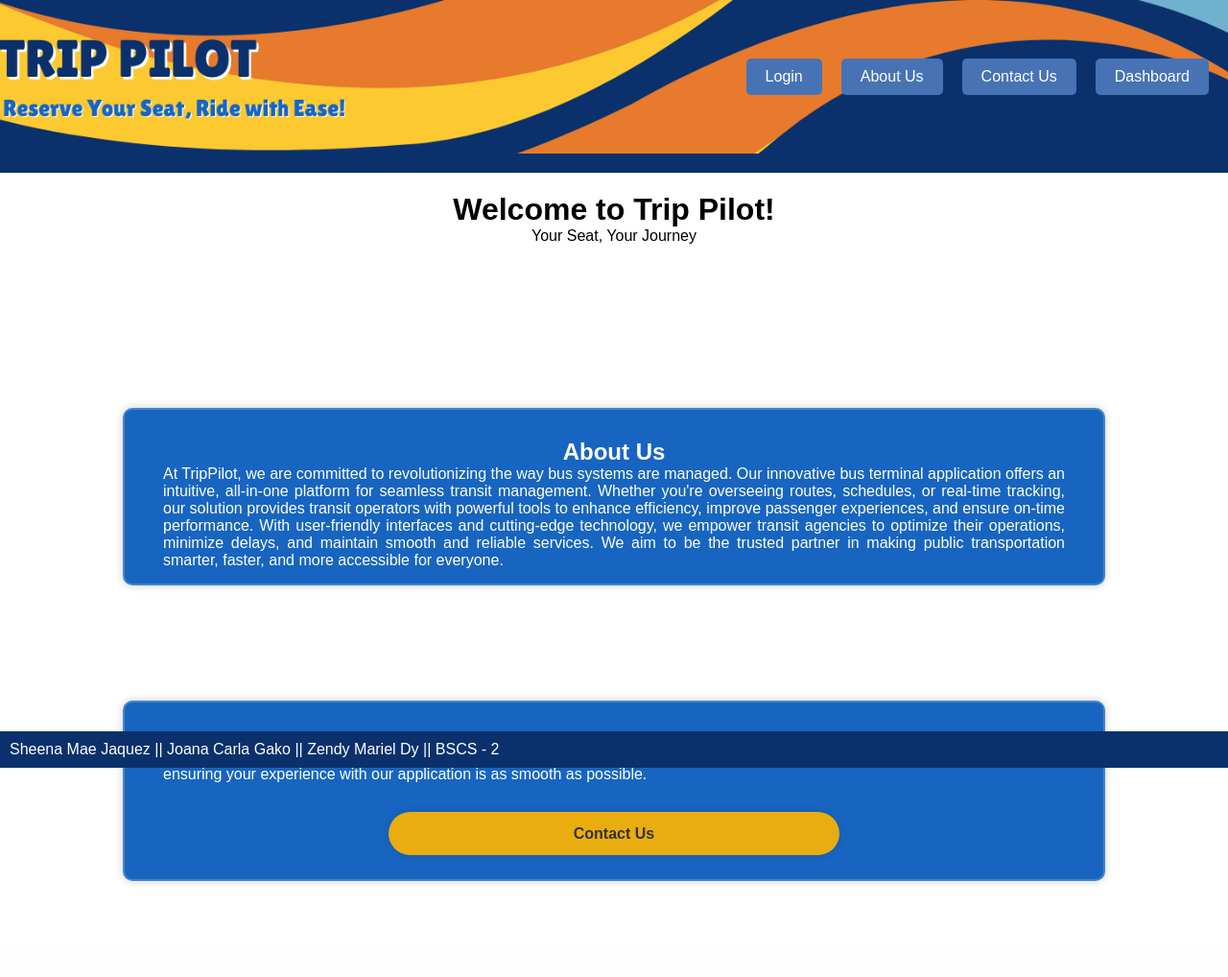
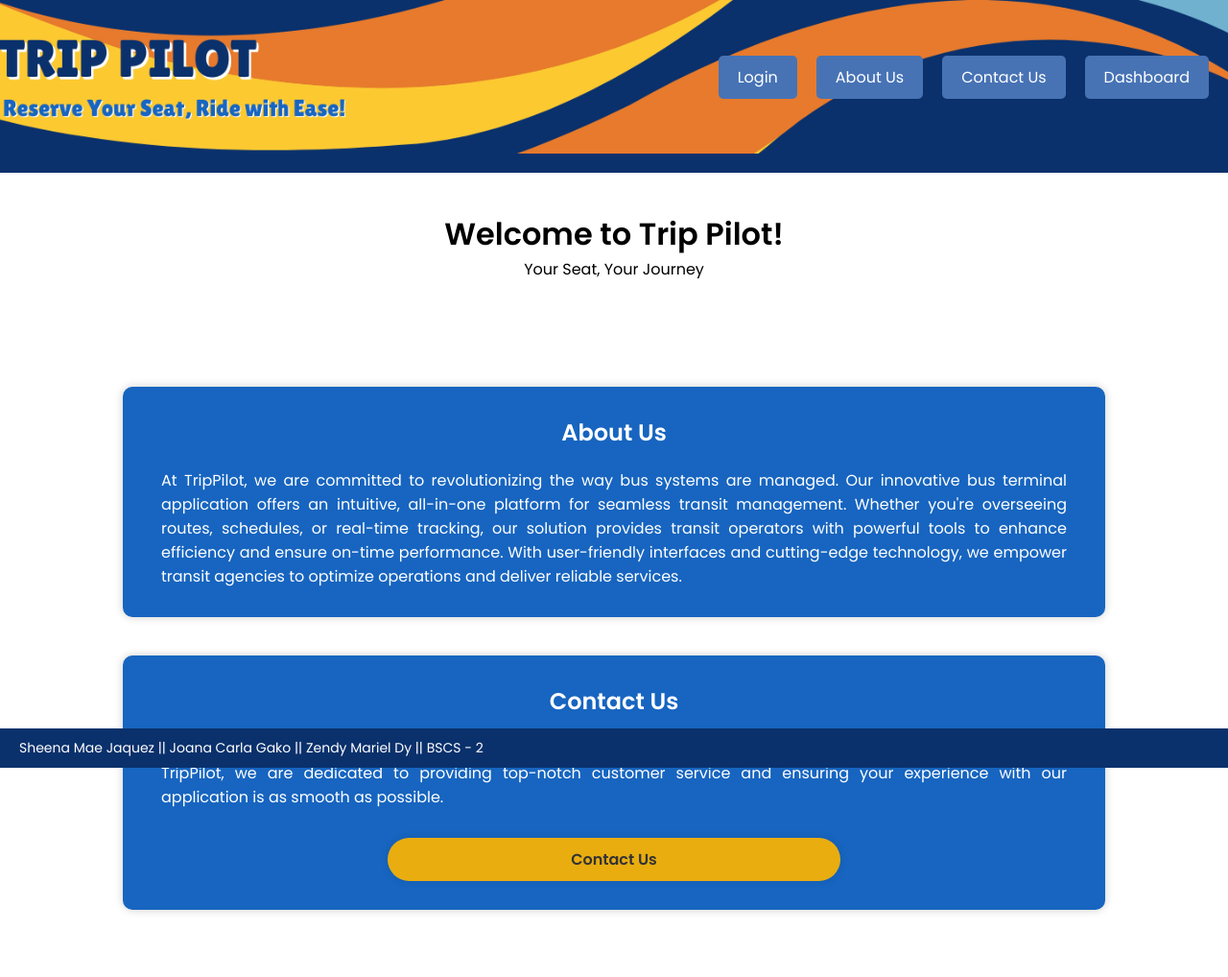
Before and after one commit to joanaxyz098/TripPilot_IM, a PHP site: page / in a window 1280 px wide. Shown: the whole page at 96% size. Before the commit the page ends 921 px from the top, so only its background shows below. Run offline with PHP 8.4, Linux system fonts and the light colour scheme.

Commit message:
Update index.php

```diff
--- a/index.php
+++ b/index.php
@@ -3,13 +3,24 @@
 <head>
     <meta charset="UTF-8">
     <meta name="viewport" content="width=device-width, initial-scale=1.0">
-    <title>Project Home Page</title>
+    <title>Trip Pilot | Home</title>
+
+    <!-- Google Font -->
+    <link href="https://fonts.googleapis.com/css2?family=Poppins:wght@400;600&display=swap" rel="stylesheet">
+
     <style>
-        /* Header Styles */
+        * {
+            margin: 0;
+            padding: 0;
+            box-sizing: border-box;
+            font-family: 'Poppins', sans-serif;
+        }
+
+        /* Header */
         header {
-            background-image: url('header_photo.png'); /* Ensure the image path is correct */
+            background-image: url('header_photo.png');
             background-size: cover;
-            background-position: center center;
+            background-position: center;
             height: 180px;
             color: white;
             display: flex;
@@ -19,7 +30,6 @@
             border-bottom: 20px solid #0a316c;
         }
 
-        /* Navigation Links */
         nav {
             display: flex;
             gap: 20px;
@@ -31,92 +41,90 @@
             padding: 10px 20px;
             border-radius: 5px;
             background-color: #4773b5;
+            transition: background-color 0.3s;
         }
 
         nav a:hover {
             background-color: #1765c0;
         }
 
-        /* Footer Styles */
-        footer {
-            background-color: #0a316c;
-            color: white;
-            text-align: left;
-            padding: 10px;
-            position: fixed;
-            bottom: 0;
-            width: 100%;
+        /* Main content */
+        .content {
+            text-align: center;
+            padding: 40px 20px;
         }
 
-        .content {
-	            text-align: center;
-	            padding: 20px;
-        }
-
-
-	@import url('https://fonts.googleapis.com/css2?family=Poppins:wght@400;600&display=swap');
-
-	        * {
-	            font-family: "Poppins", sans-serif;
-	            margin: 0;
-	            padding: 0;
-	            box-sizing: border-box;
-	        }
-
+        /* Sections */
         .outsideContainer {
             display: flex;
-	            flex-direction: column; /* Stack the containers vertically */
-	            justify-content: center;
+            flex-direction: column;
             align-items: center;
-	            width: 100%; /* Set width based on screen size */
-	            padding: 50px 0; /* Add vertical padding */
+            width: 100%;
+            padding: 50px 0;
         }
 
         .container {
             width: 80%;
             max-width: 1500px;
-	    justify-content: center;
-	    align-items: center;
             background-color: #1765c0;
             color: #fff;
             border-radius: 10px;
-	    padding: 30px 40px 15px;
-	    border: 2px solid rgba(255, 255, 255, .2);
-	    backdrop-filter: blur(20px);
+            padding: 30px 40px;
+            margin: 20px;
+            display: flex;
+            flex-direction: column;
+            align-items: center;
             box-shadow: 0 0 10px rgba(0, 0, 0, .2);
-	    margin: 20px;
-	    display: flex; /* Ensure flex display */
-	    flex-direction: column; /* Stack elements vertically */
-	    align-items: center; /* Center content horizontally */
-	    text-align: center; /* Optional, to center text in the container */
         }
 
-	.container .button {
-	    width: 50%; /* Button width is now set to 50% of container's width */
+        .container p {
+            text-align: justify;
+        }
+
+        .container h2 {
+            margin-bottom: 20px;
+        }
+
+        .button {
+            width: 50%;
             height: 45px;
             background: #e9ad10;
             border: none;
-	    outline: none;
             border-radius: 40px;
             margin-top: 30px;
-	    margin-bottom: 10px;
-	    box-shadow: 0 0 10px rgba(0, 0, 0, .1);
-	    cursor: pointer;
             font-size: 16px;
             color: #333;
             font-weight: 600;
+            cursor: pointer;
+            box-shadow: 0 0 10px rgba(0, 0, 0, .1);
+            transition: background-color 0.3s;
         }
 
-
-	        #aboutUs, #contactUs {
-	            margin-top: 100px; /* This helps create space when navigating to the section */
+        .button:hover {
+            background-color: #f0b732;
         }
 
+        /* Footer */
+        footer {
+            background-color: #0a316c;
+            color: white;
+            text-align: left;
+            padding: 10px 20px;
+            position: fixed;
+            bottom: 0;
+            width: 100%;
+            font-size: 14px;
+        }
+
+        /* Section Spacing for anchor navigation */
+        #about, #contact {
+            scroll-margin-top: 200px;
+        }
     </style>
 </head>
 <body>
 
-    <!-- Header -->
+    <!-- Header with Navigation -->
     <header>
         <nav>
             <a href="#login">Login</a>
@@ -126,22 +134,30 @@
         </nav>
     </header>
 
-    <!-- Main content section -->
-    <div class="content">
+    <!-- Main Welcome Content -->
+    <div class="content" id="login">
         <h1>Welcome to Trip Pilot!</h1>
         <p>Your Seat, Your Journey</p>
     </div>
 
+    <!-- About & Contact Sections -->
     <div class="outsideContainer">
-    <div id="aboutUs" class="container">
-    <h2 style="text-align: center;">About Us</h2>
-    <p style="text-align: justify;">At TripPilot, we are committed to revolutionizing the way bus systems are managed. Our innovative bus terminal application offers an intuitive, all-in-one platform for seamless transit management. Whether you're overseeing routes, schedules, or real-time tracking, our solution provides transit operators with powerful tools to enhance efficiency, improve passenger experiences, and ensure on-time performance. With user-friendly interfaces and cutting-edge technology, we empower transit agencies to optimize their operations, minimize delays, and maintain smooth and reliable services. We aim to be the trusted partner in making public transportation smarter, faster, and more accessible for everyone.</p>
+
+        <div id="about" class="container">
+            <h2>About Us</h2>
+            <p>
+                At TripPilot, we are committed to revolutionizing the way bus systems are managed. Our innovative bus terminal application offers an intuitive, all-in-one platform for seamless transit management. Whether you're overseeing routes, schedules, or real-time tracking, our solution provides transit operators with powerful tools to enhance efficiency and ensure on-time performance. With user-friendly interfaces and cutting-edge technology, we empower transit agencies to optimize operations and deliver reliable services.
+            </p>
         </div>
 
-            <div id="contactUs" class="container">
-    <p style="text-align: justify;">We'd love to hear from you! Whether you have questions, feedback, or need support, our team is here to help. Reach out to us, and we'll ensure that your inquiries are addressed promptly. At Trip Pilot, we are dedicated to providing top-notch customer service and ensuring your experience with our application is as smooth as possible.</p>
+        <div id="contact" class="container">
+            <h2>Contact Us</h2>
+            <p>
+                We'd love to hear from you! Whether you have questions, feedback, or need support, our team is here to help. At TripPilot, we are dedicated to providing top-notch customer service and ensuring your experience with our application is as smooth as possible.
+            </p>
             <button class="button">Contact Us</button>
         </div>
+
     </div>
 
     <!-- Footer -->
```
Lines whose indentation alone changed are shown as unchanged.
